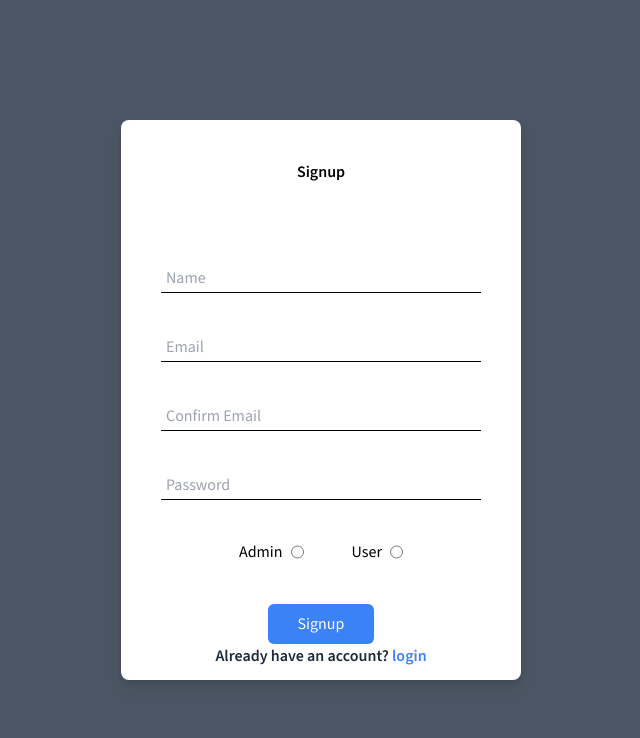
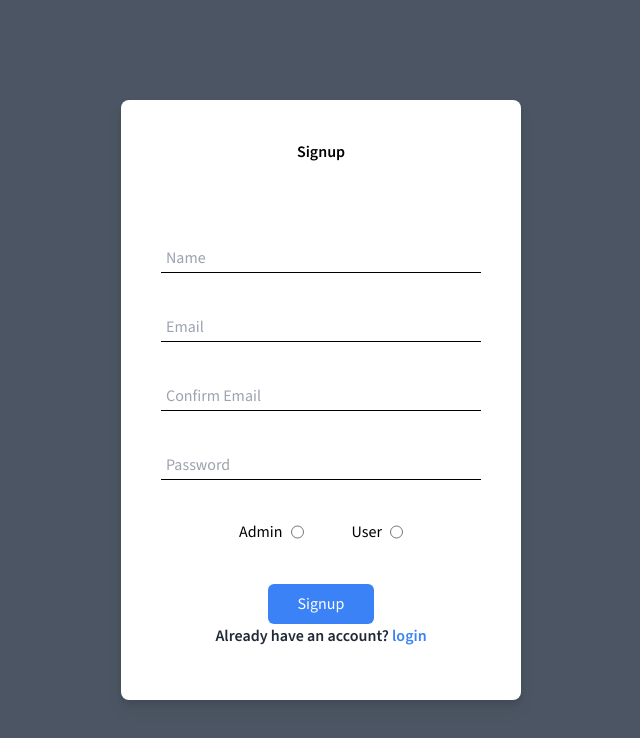
Before and after one commit to MoamenSoltan/Task-management-system, a React (Vite) app: page / in a window 1280 px wide. Shown: the top 738 px of the page, without its empty margins (319-959 px from the left). Built offline with nearby package versions, Linux system fonts and the light colour scheme.

Commit message:
signup and login adjustments

```diff
--- a/pages/Login.jsx
+++ b/pages/Login.jsx
@@ -41,7 +41,7 @@ const Login = () => {
 
      else if(!passwordRegex.test(user.password))
       {
-        setError("Enter a valid password , atleast 8 characters")
+        setError("Enter a valid password , 8 Characters , containing numbers and characters")
         return false
       }
     setError(null)
@@ -67,7 +67,7 @@ const Login = () => {
   return (
     <div className='min-w-full h-[100vh] flex  justify-center  bg-gray-600 '>
 
-      <div className="w-[400px] h-[70vh] rounded-lg p-10 m-auto bg-white drop-shadow-lg text-center">
+      <div className="w-[400px] h-[75vh] rounded-lg p-10 m-auto bg-white drop-shadow-lg text-center">
 
       <h1 className="font-semibold mb-20 ">Login</h1>
       <form className='flex flex-col gap-10 flex-nowrap  justify-center' onSubmit={handleSubmit} >
--- a/pages/Signup.jsx
+++ b/pages/Signup.jsx
@@ -86,7 +86,7 @@ const Signup = () => {
   return (
     <div className='min-w-full h-[100vh] flex  justify-center  bg-gray-600 '>
 
-      <div className="w-[400px] h-[70vh] rounded-lg p-10 m-auto bg-white drop-shadow-lg text-center">
+      <div className="w-[400px] h-[75vh] rounded-lg p-10 m-auto bg-white drop-shadow-lg text-center">
 
       <h1 className="font-semibold mb-20 ">Signup</h1>
       <form className='flex flex-col gap-10 flex-nowrap  justify-center' onSubmit={handleSubmit} >
```
